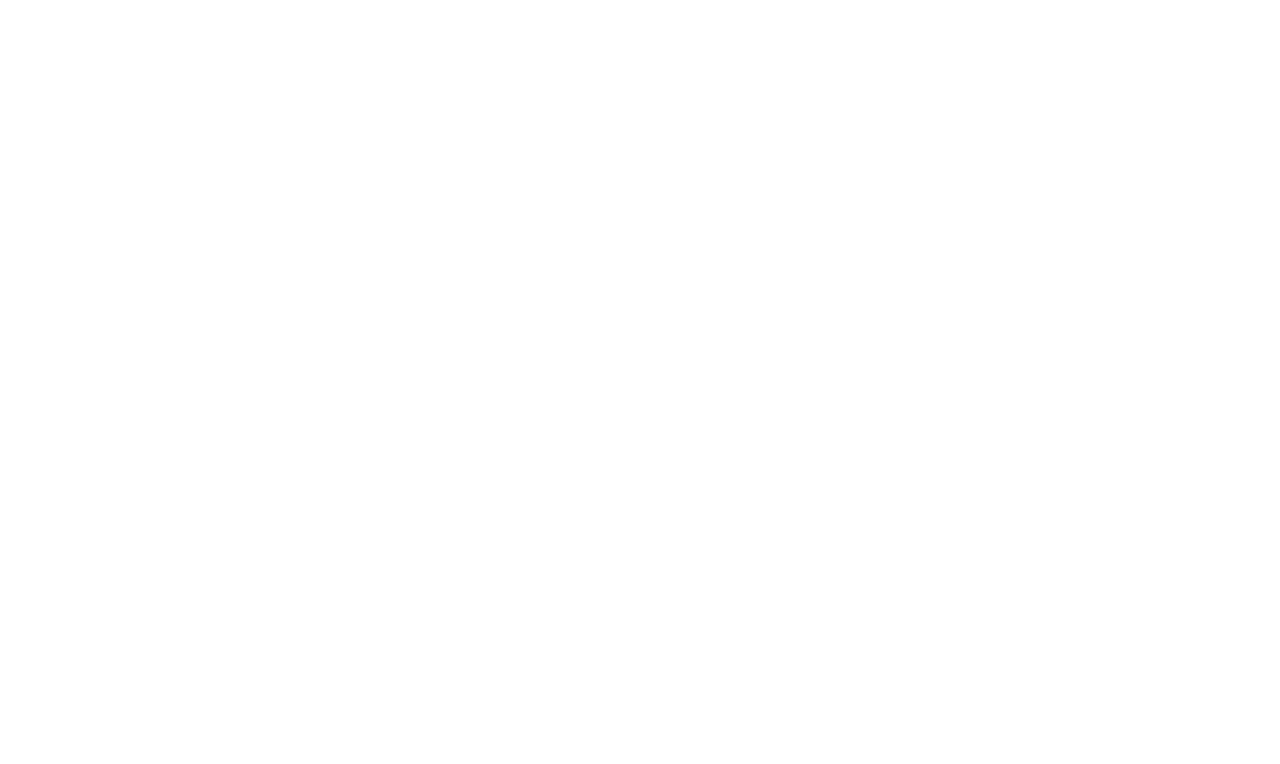
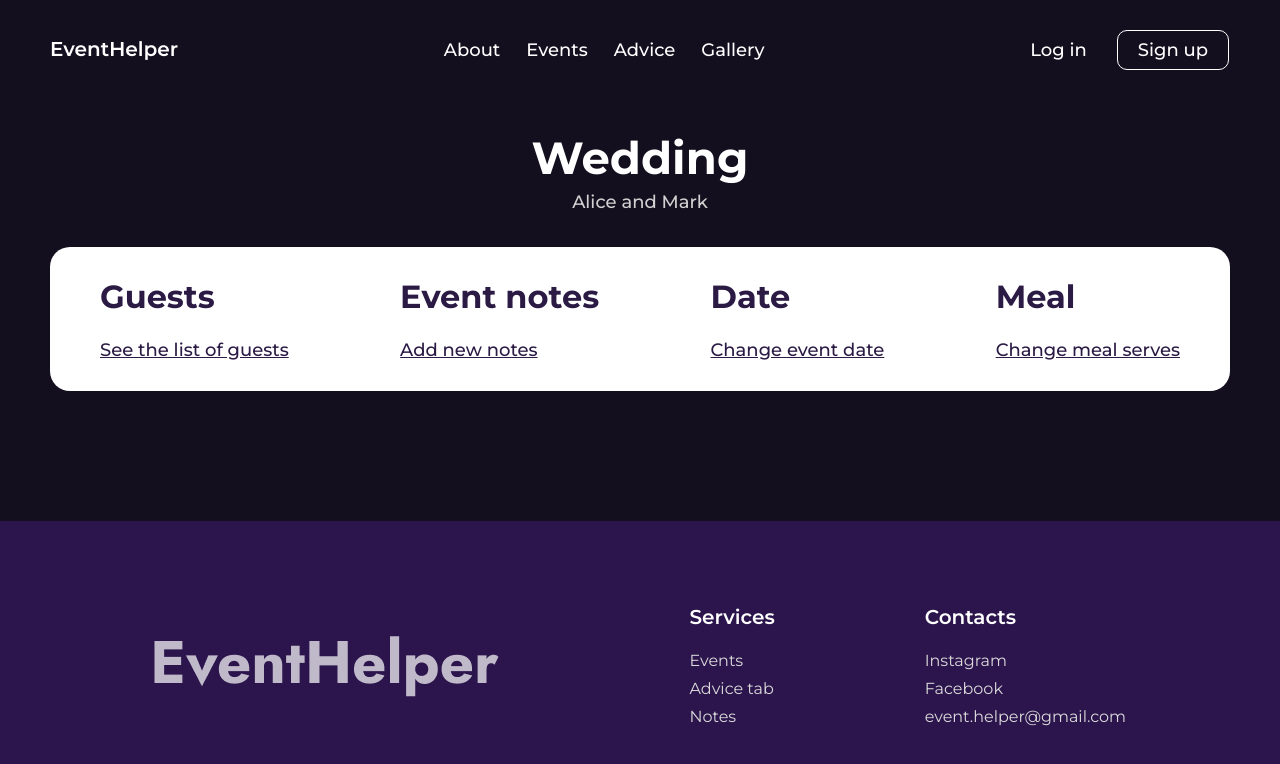
Before and after one commit to DiarCode/event-helper, a React (Create React App) app in the folder client/: page /event-information in a window 1280 px wide. Before the commit this address had no page. Shown: the top 764 px of the page. Built offline with nearby package versions, Linux system fonts and the light colour scheme.

Commit message:
Event info page created

```diff
--- /dev/null
+++ b/client/src/components/EventsInfoFields/DateFields/DateFields.jsx
@@ -0,0 +1,12 @@
+import React from "react";
+
+const DateFields = () => {
+  return (
+    <div className="card-date card">
+      <div className="card-title">Date</div>
+      <div className="card-link">Change event date</div>
+    </div>
+  );
+};
+
+export default DateFields;
--- /dev/null
+++ b/client/src/components/EventsInfoFields/GuestFields/GuestsFields.jsx
@@ -0,0 +1,12 @@
+import React from "react";
+
+const GuestsFields = () => {
+  return (
+    <div className="card-guests card">
+      <div className="card-title">Guests</div>
+      <div className="card-link">See the list of guests</div>
+    </div>
+  );
+};
+
+export default GuestsFields;
--- /dev/null
+++ b/client/src/components/EventsInfoFields/MealFields/MealFields.jsx
@@ -0,0 +1,12 @@
+import React from "react";
+
+const MealFields = () => {
+  return (
+    <div className="card-meal card">
+      <div className="card-title">Meal</div>
+      <div className="card-link">Change meal serves</div>
+    </div>
+  );
+};
+
+export default MealFields;
--- /dev/null
+++ b/client/src/components/EventsInfoFields/NotesFields/NotesFields.jsx
@@ -0,0 +1,12 @@
+import React from "react";
+
+const NotesFields = () => {
+  return (
+    <div className="card-notes card">
+      <div className="card-title">Event notes</div>
+      <div className="card-link">Add new notes</div>
+    </div>
+  );
+};
+
+export default NotesFields;
--- /dev/null
+++ b/client/src/pages/EventInformationPage/EventInformationPage.jsx
@@ -0,0 +1,31 @@
+import React from "react";
+import DateFields from "../../components/EventsInfoFields/DateFields/DateFields";
+import GuestsFields from "../../components/EventsInfoFields/GuestFields/GuestsFields";
+import MealFields from "../../components/EventsInfoFields/MealFields/MealFields";
+import NotesFields from "../../components/EventsInfoFields/NotesFields/NotesFields";
+import Footer from "../../components/Footer/Footer";
+import Navbar from "../../components/Navbar/Navbar";
+import "./eventInformationPage.css";
+
+const EventInformationPage = () => {
+  return (
+    <div className="eventInfo">
+      <Navbar />
+      <div className="eventInfo-content">
+        <div className="eventInfo-title">Wedding</div>
+        <div className="eventInfo-subtitle">Alice and Mark</div>
+
+        <div className="eventInfo-card">
+          <GuestsFields />
+          <NotesFields />
+          <DateFields />
+          <MealFields />
+        </div>
+      </div>
+
+      <Footer />
+    </div>
+  );
+};
+
+export default EventInformationPage;
--- /dev/null
+++ b/client/src/pages/EventInformationPage/eventInformationPage.css
@@ -0,0 +1,62 @@
+.eventInfo {
+  width: 100%;
+  min-height: 100%;
+  background: #140f1f;
+}
+
+.eventInfo-content {
+  width: 100%;
+  padding: 30px 50px;
+  display: flex;
+  flex-direction: column;
+  align-items: center;
+  margin-bottom: 100px;
+}
+
+.eventInfo-title {
+  font-weight: 700;
+  font-size: 45px;
+  line-height: 55px;
+  color: #ffffff;
+  margin-bottom: 6px;
+}
+
+.eventInfo-subtitle {
+  font-weight: 500;
+  font-size: 18px;
+  line-height: 22px;
+  color: #d2d2d2;
+  margin-bottom: 34px;
+}
+
+.eventInfo-card {
+  width: 100%;
+  height: 100%;
+  display: flex;
+  align-items: flex-start;
+  justify-content: space-between;
+  padding: 30px 0;
+  gap: 10px;
+  background-color: #fff;
+  border-radius: 20px;
+}
+
+.card {
+  padding: 0 50px;
+}
+
+.card-title {
+  font-weight: 700;
+  font-size: 32px;
+  line-height: 39px;
+  color: #2b1a44;
+  margin-bottom: 23px;
+}
+
+.card-link {
+  font-weight: 500;
+  font-size: 18px;
+  line-height: 22px;
+  text-decoration-line: underline;
+  color: #2b1a44;
+}
--- a/client/src/pages/Routing/Routing.jsx
+++ b/client/src/pages/Routing/Routing.jsx
@@ -3,6 +3,7 @@
 import AboutPage from "../AboutPage/AboutPage";
 import AdvicePage from "../AdvicePage/AdvicePage";
 import CreateNewEventPage from "../CreateNewEventPage/CreateNewEventPage";
+import EventInformationPage from "../EventInformationPage/EventInformationPage";
 import EventsPage from "../EventsPage/EventsPage";
 import GalleryPage from "../GalleryPage/GalleryPage";
 import LoginPage from "../LoginPage/LoginPage";
@@ -18,6 +19,7 @@
       <Route path="/advice" element={<AdvicePage />} />
       <Route path="/gallery" element={<GalleryPage />} />
       <Route path="/create-event" element={<CreateNewEventPage />} />
+      <Route path="/event-information" element={<EventInformationPage />} />
     </Routes>
   );
 };
```
